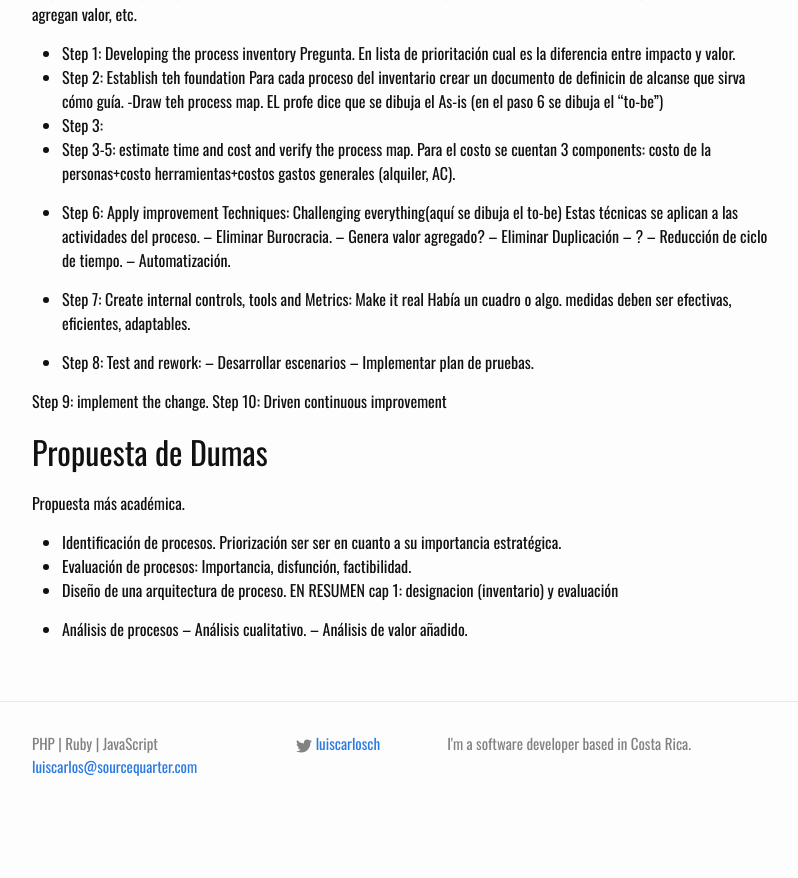
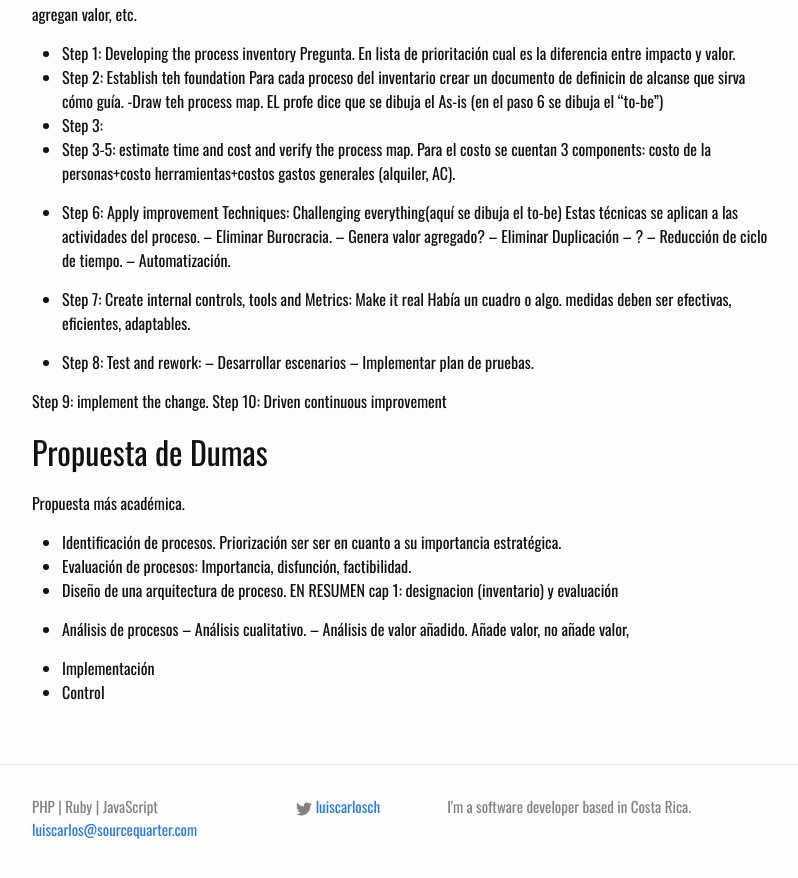
Before and after one commit to lucachaco/sourcequarter-lander, a Jekyll site: the page built from _posts/2017-08-03-bpm.md, in a window 1280 px wide and 900 px high, scrolled down 3363 px. Shown: the top 878 px of the window, without its empty margins (238-1036 px from the left). Built offline with Jekyll 4.4.1, drawn with Linux system fonts in a browser that asks for light colours; our own code applies the rules of GitHub Pages for plain Markdown files; before the commit the page ends 4200 px from its top, so only the background shows below that.

Commit message:
Update 2017-08-03-bpm.md

```diff
--- a/_posts/2017-08-03-bpm.md
+++ b/_posts/2017-08-03-bpm.md
@@ -169,4 +169,7 @@ EN RESUMEN cap 1: designacion (inventario) y evaluación
 
 - Análisis de procesos
 -- Análisis cualitativo.
--- Análisis de valor añadido.
+-- Análisis de valor añadido. Añade valor, no añade valor,
+
+- Implementación
+- Control
```
